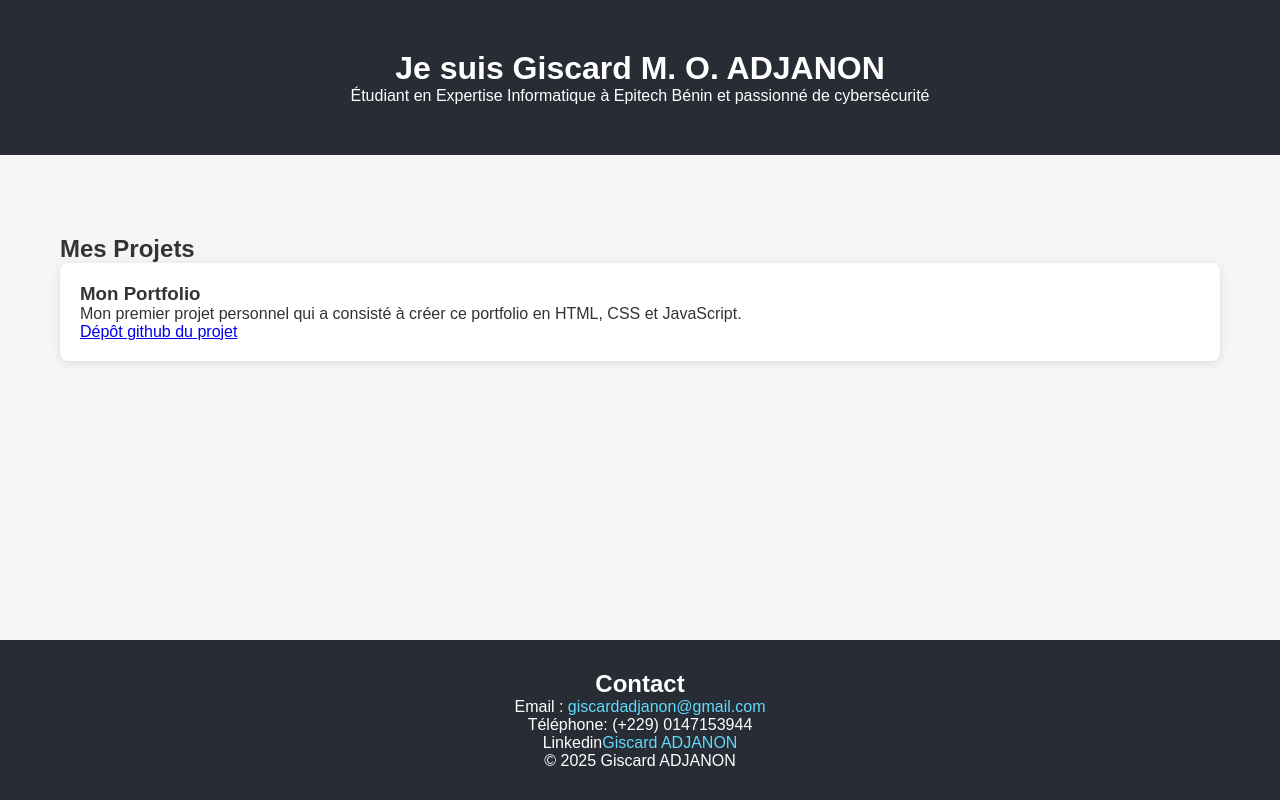
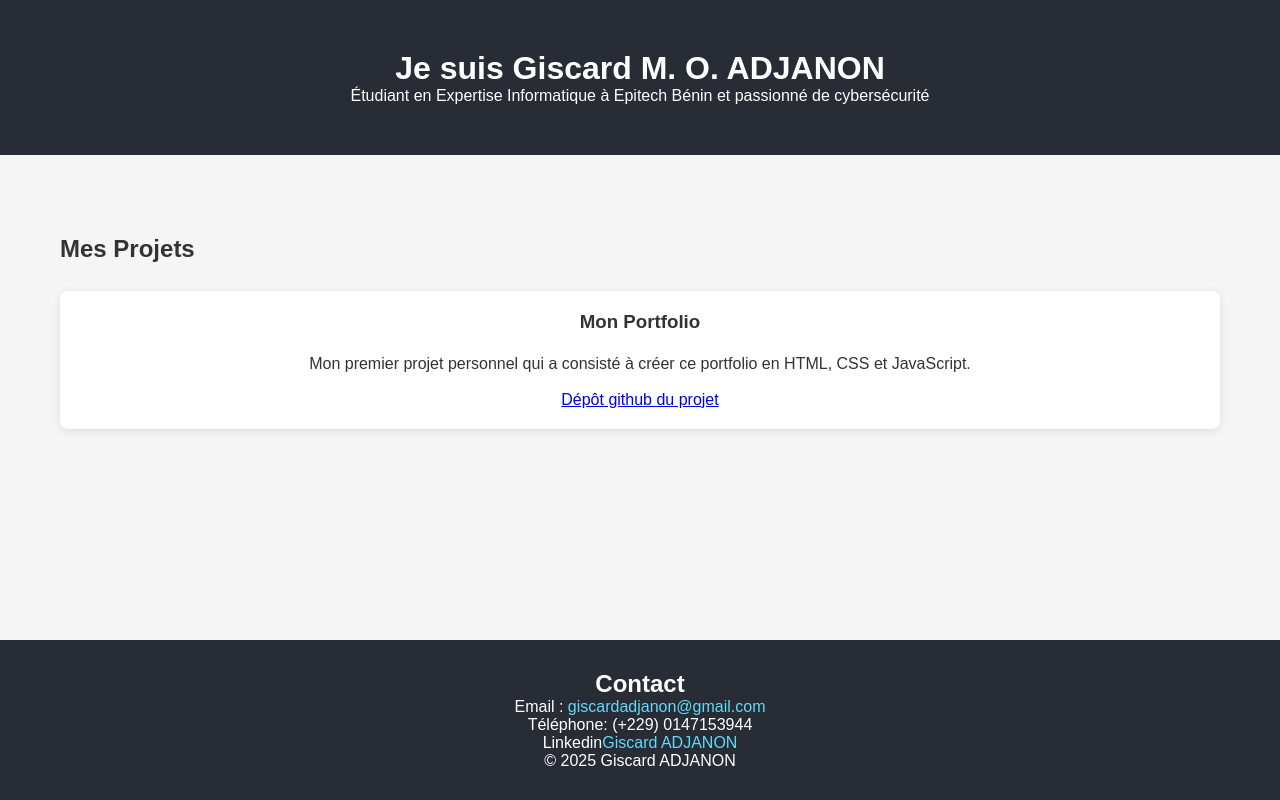
Before and after one commit to giscard2007/my_portfolio, a plain HTML site: page index.html in a window 1280 px wide. Drawn offline with Linux system fonts and the light colour scheme.

Commit message:
fix: adjust projects section display

```diff
--- a/index.html
+++ b/index.html
@@ -14,10 +14,10 @@
 
     <main>
         <section id="projects">
-            <h2>Mes Projets</h2>
+            <h2>Mes Projets<br><br></h2>
             <div class="project">
-                <h3>Mon Portfolio</h3>
-                <p>Mon premier projet personnel qui a consisté à créer ce portfolio en HTML, CSS et JavaScript.</p>
+                <h3>Mon Portfolio<br><br></h3>
+                <p>Mon premier projet personnel qui a consisté à créer ce portfolio en HTML, CSS et JavaScript.<br><br></p>
                 <a href="https://github.com/giscard2007/my_portfolio">Dépôt github du projet</a>
             </div>
         </section>
--- a/style.css
+++ b/style.css
@@ -34,6 +34,7 @@ section {
     background-color: white;
     padding: 20px;
     margin-bottom: 20px;
+    text-align: center;
     border-radius: 8px;
     box-shadow: 0px 2px 8px rgba(0,0,0,0.1);
 }
```
